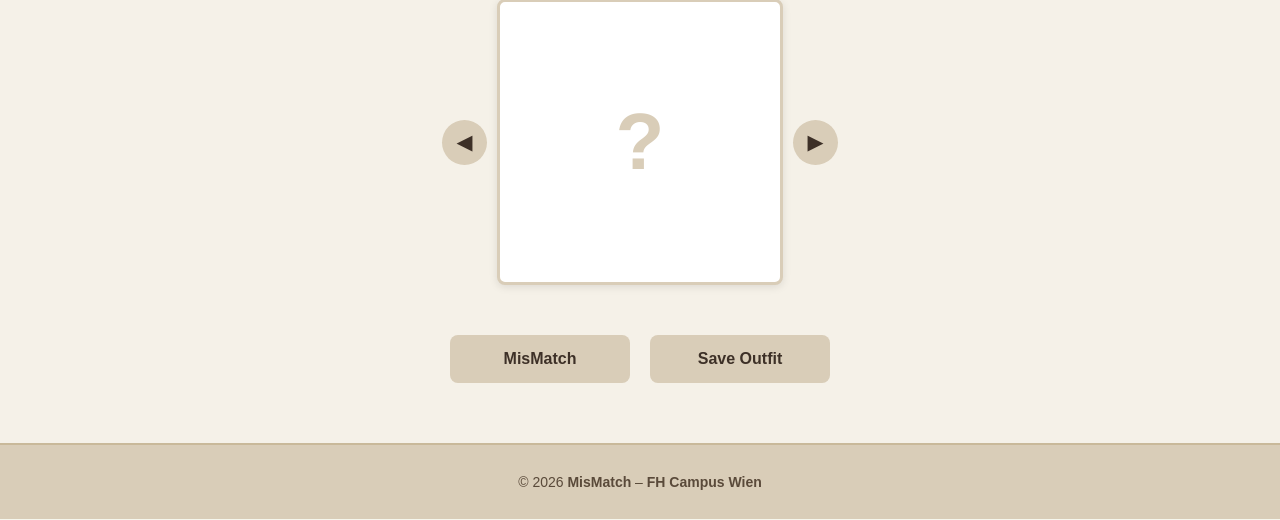
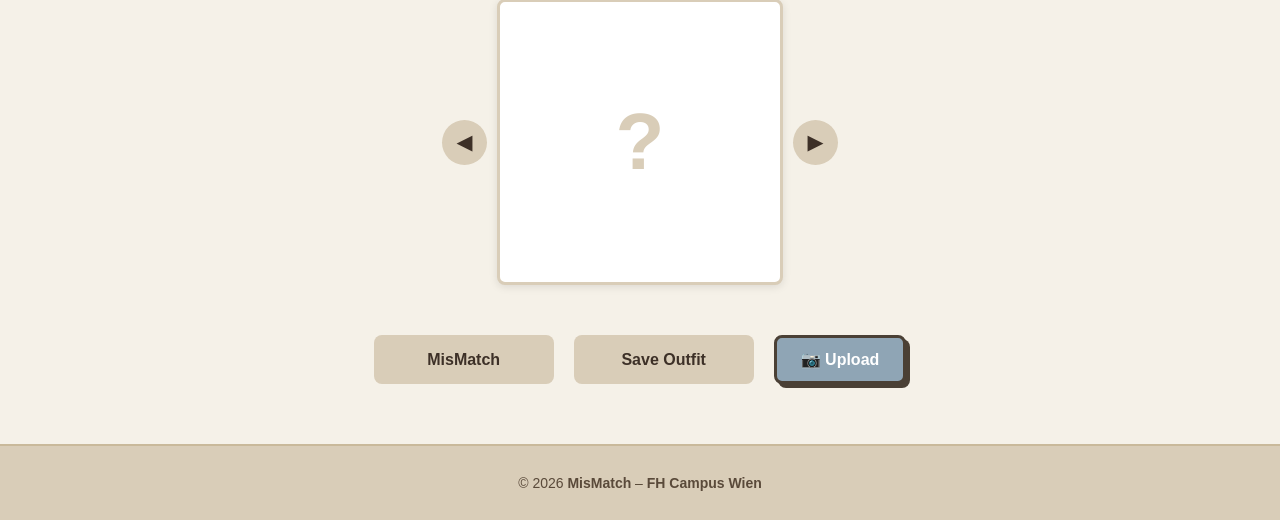
Before and after one commit to SolimanRana/MisMatch, a Flask app: page /dashboard in a window 1280 px wide. Shown: the part 784-1304 px from the top of the page. Run offline with Flask 3, Linux system fonts and the light colour scheme; the visitor is signed in with stand-in values (Sample User, id 1); data that the repository does not hold is empty.

Commit message:
camera upload s4 done

```diff
--- a/app.py
+++ b/app.py
@@ -19,6 +19,9 @@ def create_app():
     from controllers.outfit_controller import outfit_bp
     app.register_blueprint(outfit_bp)
 
+    from controllers.upload_controller import upload_bp
+    app.register_blueprint(upload_bp)
+
     #Root Route
     @app.route("/")
     def index():
--- /dev/null
+++ b/controllers/upload_controller.py
@@ -0,0 +1,68 @@
+import os
+from flask import Blueprint, request, jsonify, session, current_app
+from werkzeug.utils import secure_filename
+from datetime import datetime
+from bson import ObjectId
+
+upload_bp = Blueprint("upload", __name__)
+
+ALLOWED_EXTENSIONS = {'png', 'jpg', 'jpeg'}
+
+def allowed_file(filename):
+    return '.' in filename and filename.rsplit('.', 1)[1].lower() in ALLOWED_EXTENSIONS
+
+@upload_bp.route("/api/upload-clothing", methods=["POST"])
+def upload_clothing():
+    if not session.get("user_id"):
+        return jsonify({"error": "Not logged in"}), 401
+
+    if 'image' not in request.files:
+        return jsonify({"error": "No image provided"}), 400
+
+    file = request.files['image']
+    category = request.form.get('category')
+
+    if not category or category not in ['top', 'bottom', 'footwear']:
+        return jsonify({"error": "Invalid category"}), 400
+
+    if file.filename == '':
+        return jsonify({"error": "No file selected"}), 400
+
+    if file and allowed_file(file.filename):
+        # Create unique filename
+        filename = secure_filename(file.filename)
+        timestamp = datetime.now().strftime("%Y%m%d%H%M%S")
+        unique_filename = f"{session.get('user_id')}_{timestamp}_{filename}"
+
+        # Save to uploads folder
+        upload_folder = os.path.join(current_app.root_path, 'static', 'images', 'uploads')
+        os.makedirs(upload_folder, exist_ok=True)
+
+        filepath = os.path.join(upload_folder, unique_filename)
+        file.save(filepath)
+
+        # Save to database
+        image_path = f"static/images/uploads/{unique_filename}"
+
+        document = {
+            "category": category,
+            "subcategory": "custom",
+            "subcategory_name": "custom_upload",
+            "color": "custom",
+            "neckline": None,
+            "length": None,
+            "image_path": image_path,
+            "is_default": False,
+            "user_id": session.get("user_id"),
+            "created_at": datetime.utcnow()
+        }
+
+        result = current_app.db.clothing.insert_one(document)
+
+        return jsonify({
+            "success": True,
+            "image_path": image_path,
+            "item_id": str(result.inserted_id)
+        })
+
+    return jsonify({"error": "Invalid file type"}), 400
--- a/static/css/dashboard.css
+++ b/static/css/dashboard.css
@@ -326,3 +326,77 @@
   object-fit: contain;
   border-radius: 4px;
 }
+
+/* Upload Button */
+.upload-btn {
+  padding: 12px 24px;
+  font-size: 1rem;
+  font-weight: bold;
+  border: 3px solid #4a4035;
+  border-radius: 8px;
+  cursor: pointer;
+  background: #8fa5b5;
+  color: white;
+  box-shadow: 4px 4px 0 #4a4035;
+}
+
+.upload-btn:hover {
+  transform: translate(-2px, -2px);
+  box-shadow: 6px 6px 0 #4a4035;
+}
+
+/* Modal */
+.modal {
+  position: fixed;
+  top: 0;
+  left: 0;
+  width: 100%;
+  height: 100%;
+  background: rgba(0, 0, 0, 0.5);
+  display: flex;
+  justify-content: center;
+  align-items: center;
+  z-index: 1000;
+}
+
+.modal-content {
+  background: #e8e2d8;
+  padding: 30px;
+  border-radius: 10px;
+  border: 3px solid #4a4035;
+  box-shadow: 8px 8px 0 #4a4035;
+  width: 90%;
+  max-width: 400px;
+  position: relative;
+}
+
+.modal-content h2 {
+  margin-bottom: 20px;
+  text-align: center;
+}
+
+.close-btn {
+  position: absolute;
+  top: 10px;
+  right: 15px;
+  font-size: 1.5rem;
+  cursor: pointer;
+}
+
+.form-group {
+  margin-bottom: 15px;
+}
+
+.form-group label {
+  display: block;
+  margin-bottom: 5px;
+  font-weight: bold;
+}
+
+.form-group select,
+.form-group input[type="file"] {
+  width: 100%;
+  padding: 10px;
+  border: 2px solid #4a4035;
+  border-radius: 5px;
+}
--- a/static/js/generator.js
+++ b/static/js/generator.js
@@ -157,3 +157,48 @@ function filterByCategory(category) {
   // Close dropdown menu
   document.querySelector('.dropdown-menu').classList.remove('show');
 }
+
+// Upload Modal Functions (FR-S4)
+function openUploadModal() {
+  document.getElementById('upload-modal').style.display = 'flex';
+}
+
+function closeUploadModal() {
+  document.getElementById('upload-modal').style.display = 'none';
+  document.getElementById('upload-form').reset();
+}
+
+// Handle Upload Form Submit
+document.getElementById('upload-form').addEventListener('submit', function(e) {
+  e.preventDefault();
+
+  const formData = new FormData();
+  formData.append('category', document.getElementById('upload-category').value);
+  formData.append('image', document.getElementById('upload-image').files[0]);
+
+  fetch('/api/upload-clothing', {
+    method: 'POST',
+    body: formData
+  })
+      .then(response => response.json())
+      .then(data => {
+        if (data.success) {
+          alert('Clothing uploaded successfully! Refresh to see it.');
+          closeUploadModal();
+          location.reload();
+        } else {
+          alert('Error: ' + data.error);
+        }
+      })
+      .catch(error => {
+        alert('Error uploading: ' + error);
+      });
+});
+
+// Close modal when clicking outside
+window.onclick = function(event) {
+  const modal = document.getElementById('upload-modal');
+  if (event.target === modal) {
+    closeUploadModal();
+  }
+}
--- a/templates/dashboard.html
+++ b/templates/dashboard.html
@@ -98,9 +98,35 @@
       <div class="action-buttons">
         <button class="mismatch-btn" onclick="generateMismatchOutfit()">MisMatch</button>
         <button class="save-btn" onclick="saveOutfit()">Save Outfit</button>
+        <button class="upload-btn" onclick="openUploadModal()">📷 Upload</button>
       </div>
     </div>
   </main>
+
+  <!-- Upload Modal -->
+  <div id="upload-modal" class="modal" style="display: none;">
+    <div class="modal-content">
+      <span class="close-btn" onclick="closeUploadModal()">&times;</span>
+      <h2>Upload Your Clothing</h2>
+      <form id="upload-form" enctype="multipart/form-data">
+        <div class="form-group">
+          <label>Category:</label>
+          <select id="upload-category" required>
+            <option value="">Select category...</option>
+            <option value="top">Top</option>
+            <option value="bottom">Bottom</option>
+            <option value="footwear">Footwear</option>
+          </select>
+        </div>
+        <div class="form-group">
+          <label>Image:</label>
+          <input type="file" id="upload-image" accept="image/png, image/jpeg, image/jpg" required>
+        </div>
+        <button type="submit" class="save-btn">Upload</button>
+      </form>
+    </div>
+  </div>
+
 
   <footer class="site-footer">
     <p>
```
